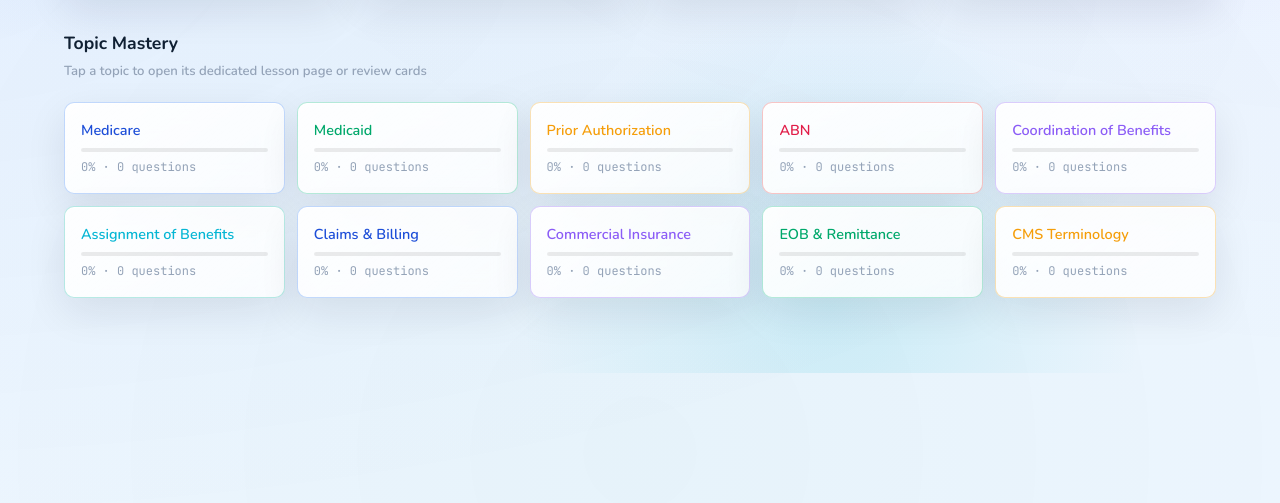
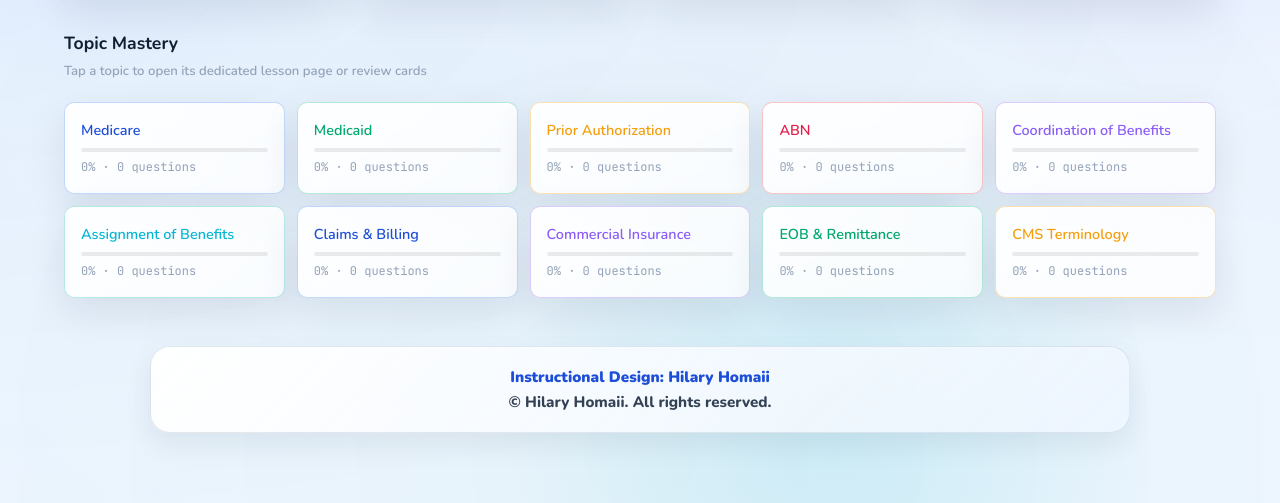
Before and after one commit to hlhomaee-del/nha10105112026, a plain HTML site: page index.html in a window 1280 px wide. Shown: the part 427-930 px from the top of the page. Before the commit the page ends 800 px from the top, so only its background shows below. Drawn offline with nearby package versions, Linux system fonts and the light colour scheme.

Commit message:
Update index.html

```diff
--- a/index.html
+++ b/index.html
@@ -1065,6 +1065,38 @@
 .deep-mini-face.palette-card h4, .deep-mini-face.palette-card p { color:#10223a; }
 .deep-mini-face.palette-card .deep-badge { background:rgba(255,255,255,.85); color:#0f172a; }
 
+
+/* ── COPYRIGHT / RIGHTS NOTICE ── */
+.rights-footer {
+  margin: 48px auto 10px;
+  padding: 18px 24px;
+  max-width: 980px;
+  border-radius: 20px;
+  text-align: center;
+  font-size: .95rem;
+  line-height: 1.6;
+  font-weight: 800;
+  color: #334155;
+  background: linear-gradient(135deg, rgba(255,255,255,.96), rgba(239,246,255,.84));
+  border: 1px solid rgba(148,163,184,.24);
+  box-shadow: 0 12px 28px rgba(15,23,42,.07);
+}
+.rights-footer strong {
+  color: #1d4ed8;
+  font-weight: 900;
+}
+@media print {
+  .rights-footer {
+    display: block !important;
+    background: #fff !important;
+    color: #000 !important;
+    border: 1px solid #aaa !important;
+    box-shadow: none !important;
+    page-break-inside: avoid;
+  }
+  .rights-footer strong { color: #000 !important; }
+}
+
 </style>
 </head>
 <body>
@@ -1263,6 +1295,12 @@
   </div>
   <div id="deepReviewRoot" class="deep-review-shell"></div>
 </div>
+
+
+<footer class="rights-footer">
+  <strong>Instructional Design: Hilary Homaii</strong><br>
+  © Hilary Homaii. All rights reserved.
+</footer>
 
 </main>
 
```
